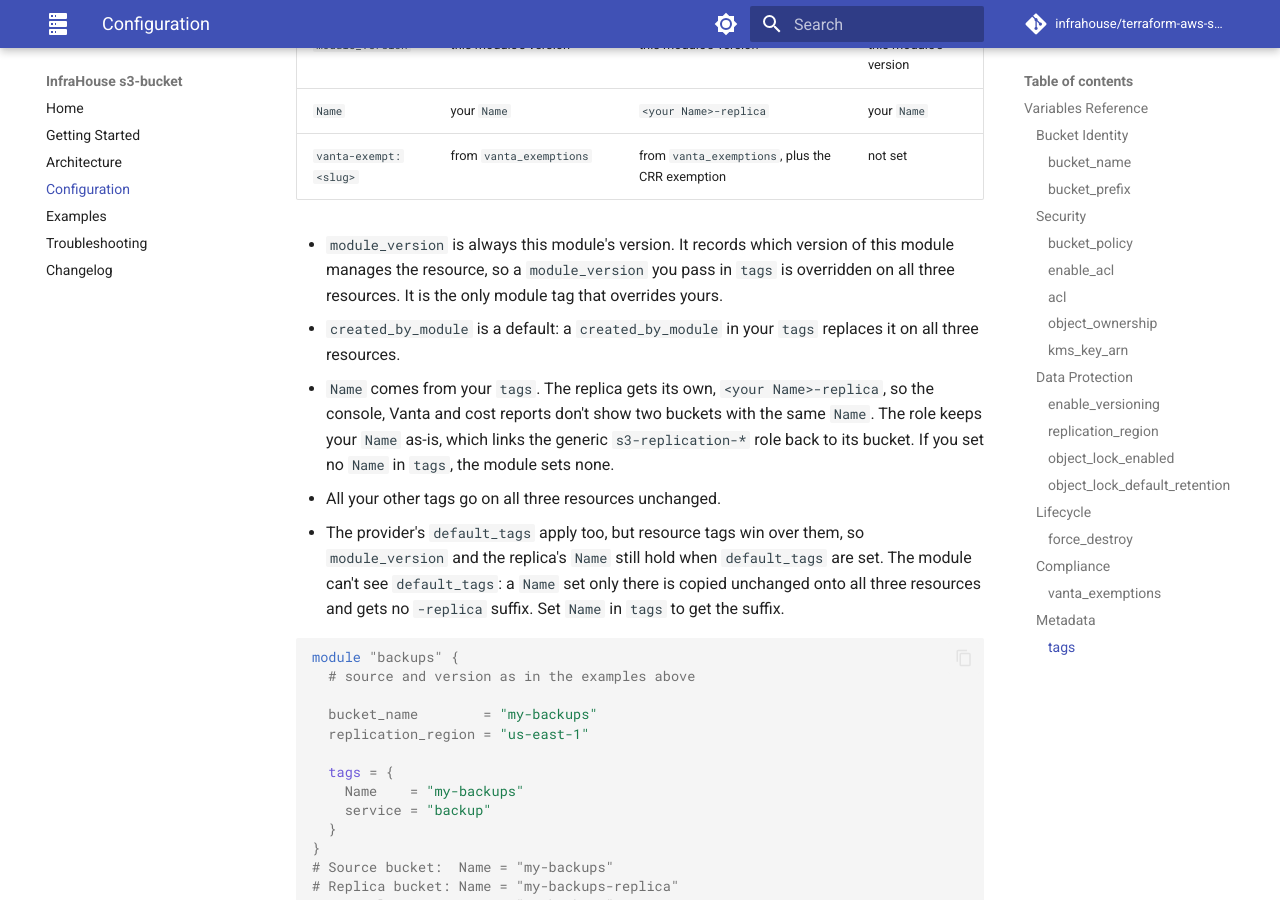
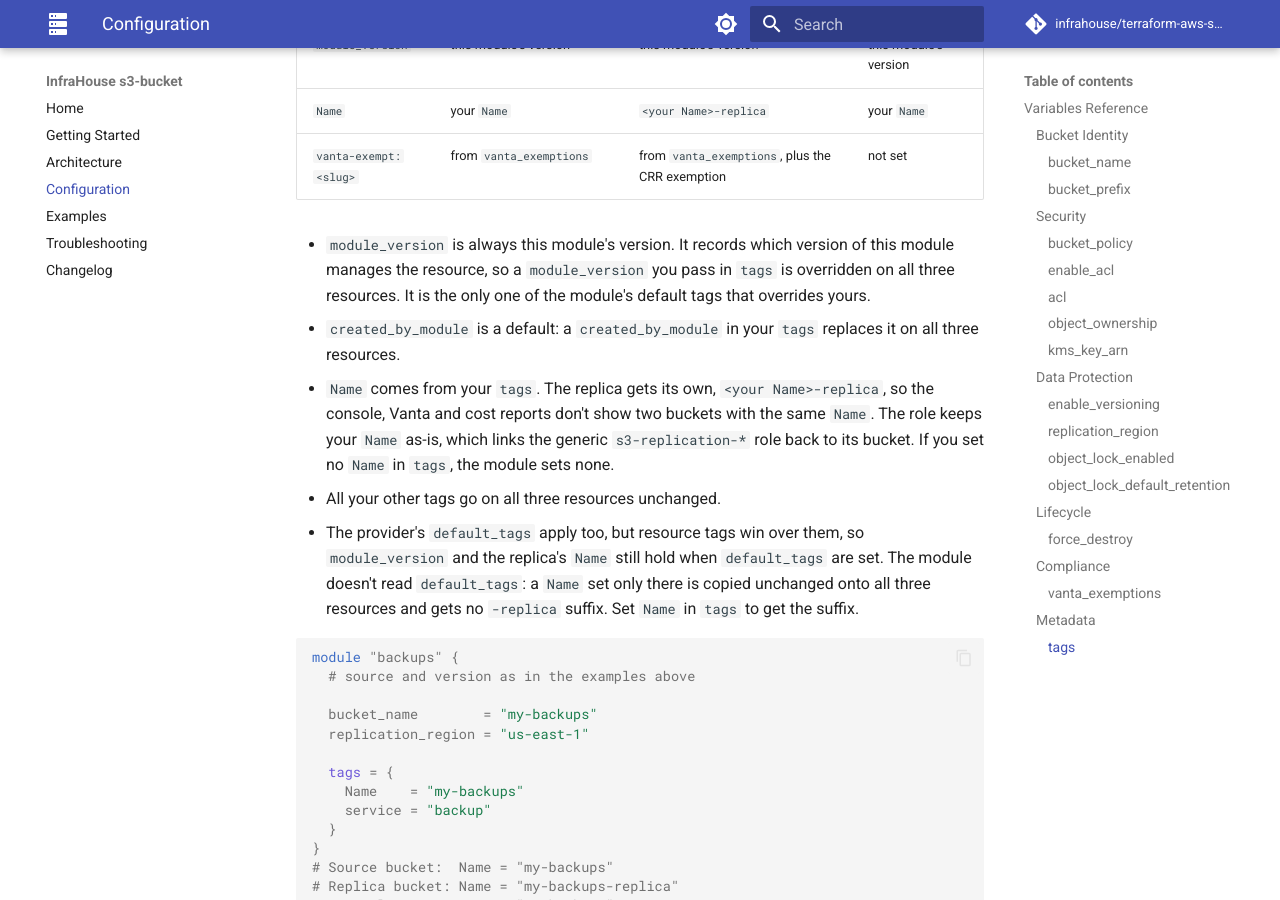
Before and after one commit to infrahouse/terraform-aws-s3-bucket, an MkDocs documentation site: the page built from docs/configuration.md, in a window 1280 px wide and 900 px high, scrolled down 5086 px. Built offline with MkDocs 1.6.1 and Material for MkDocs 9.7.7, drawn with Linux system fonts in a browser that asks for light colours; comment, search, counter and statistics services are not loaded.

Commit message:
docs: say the module doesn't read default_tags, and which tag overrides
"can't see default_tags" was wrong: the provider has an aws_default_tags
data source; the module just doesn't use it. And module_version isn't
the only module tag that overrides the caller's: on the replica the
derived Name and the CRR vanta-exempt tag come after the caller's tags
too. It is the only one of the module's default tags that does.

Co-Authored-By: Claude Opus 5.5 <noreply@anthropic.com>

```diff
--- a/docs/configuration.md
+++ b/docs/configuration.md
@@ -228,8 +228,8 @@ defaults first, then your `tags`, then the values it always sets:
 
 - `module_version` is always this module's version. It records which
   version of this module manages the resource, so a `module_version` you
-  pass in `tags` is overridden on all three resources. It is the only module
-  tag that overrides yours.
+  pass in `tags` is overridden on all three resources. It is the only one of
+  the module's default tags that overrides yours.
 - `created_by_module` is a default: a `created_by_module` in your `tags`
   replaces it on all three resources.
 - `Name` comes from your `tags`. The replica gets its own,
@@ -240,7 +240,7 @@ defaults first, then your `tags`, then the values it always sets:
 - All your other tags go on all three resources unchanged.
 - The provider's `default_tags` apply too, but resource tags win over them,
   so `module_version` and the replica's `Name` still hold when `default_tags`
-  are set. The module can't see `default_tags`: a `Name` set only there is
+  are set. The module doesn't read `default_tags`: a `Name` set only there is
   copied unchanged onto all three resources and gets no `-replica` suffix.
   Set `Name` in `tags` to get the suffix.
 
```
